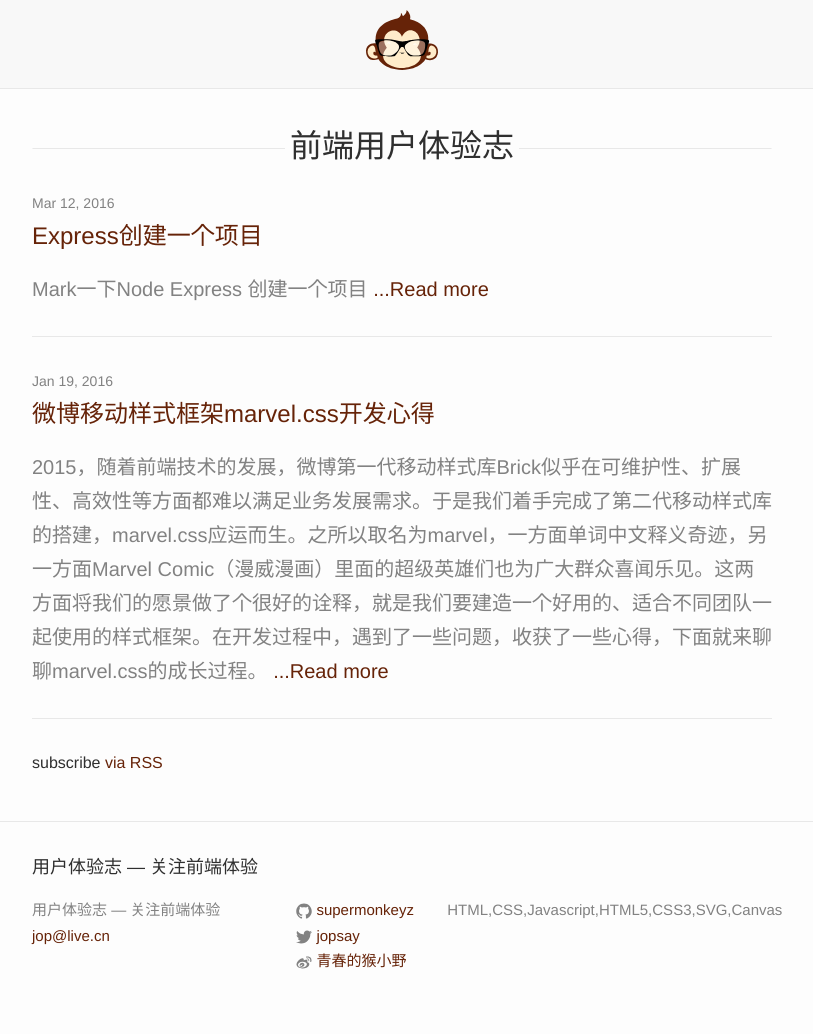
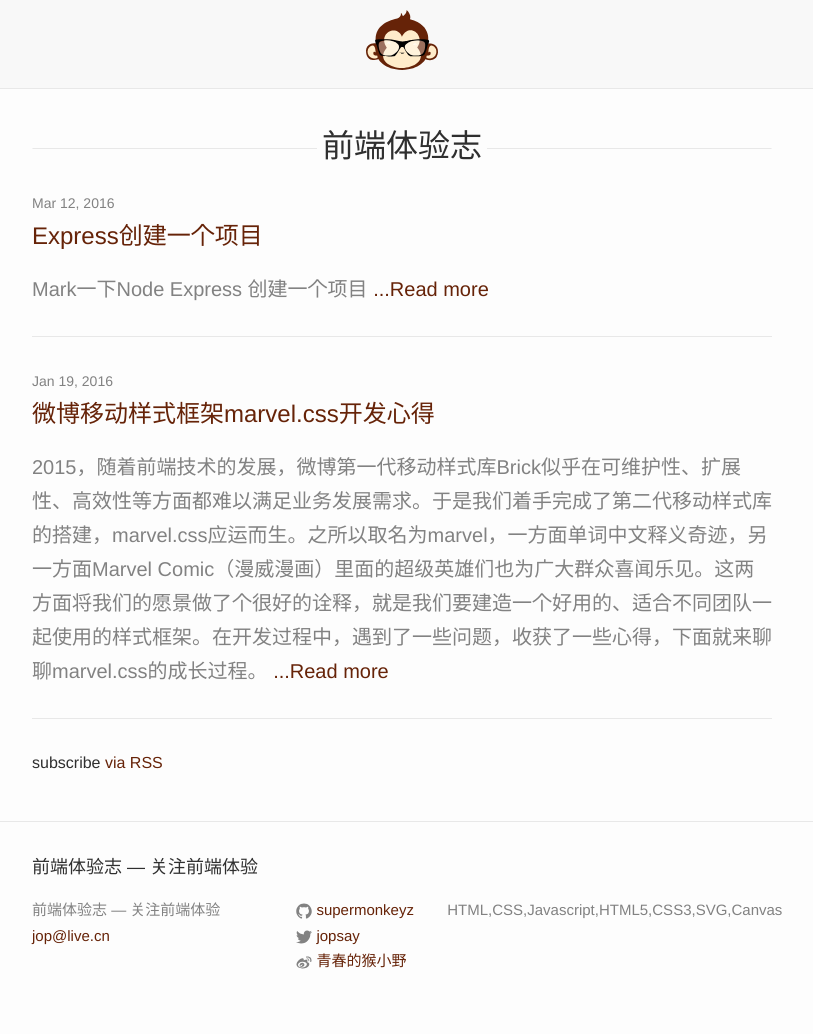
Before and after one commit to supermonkeyz/supermonkeyz.github.io, a Jekyll site: the page built from index.html, in a window 1280 px wide. Shown: the whole page, without its empty margins (238-1051 px from the left). Built offline with Jekyll 4.4.1, drawn with Linux system fonts in a browser that asks for light colours; comment, search, counter and statistics services are not loaded.

Commit message:
优化标题

```diff
--- a/_config.yml
+++ b/_config.yml
@@ -6,7 +6,7 @@
 # 'jekyll serve'. If you change this file, please restart the server process.
 
 # Site settings
-title: 用户体验志 — 关注前端体验
+title: 前端体验志 — 关注前端体验
 email: jop@live.cn
 description: HTML,CSS,Javascript,HTML5,CSS3,SVG,Canvas
 
--- a/index.html
+++ b/index.html
@@ -4,7 +4,7 @@ layout: default
 
 <div class="home">
 
-  <h1 class="page-heading"><span>前端用户体验志</span></h1>
+  <h1 class="page-heading"><span>前端体验志</span></h1>
 
   <ul class="post-list">
     {% for post in site.posts %}
```
